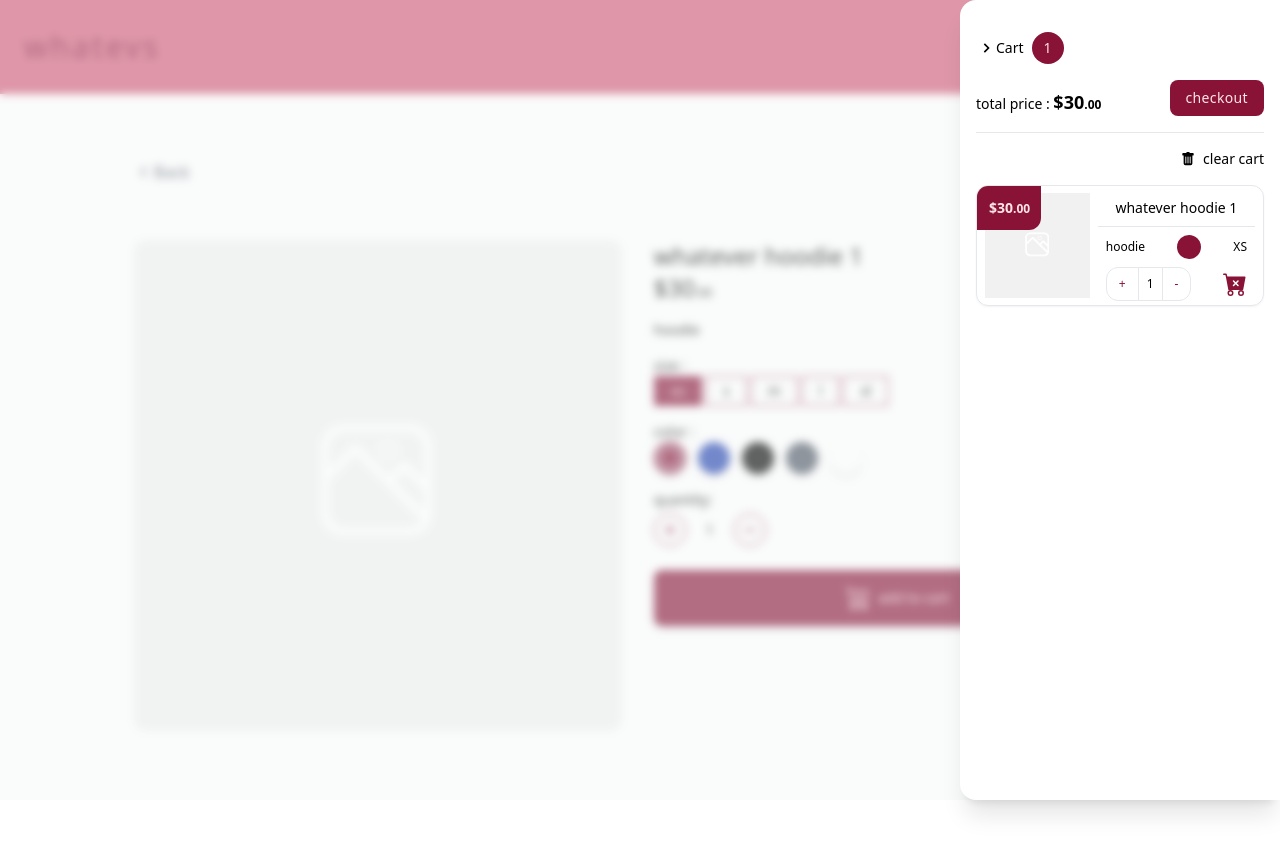
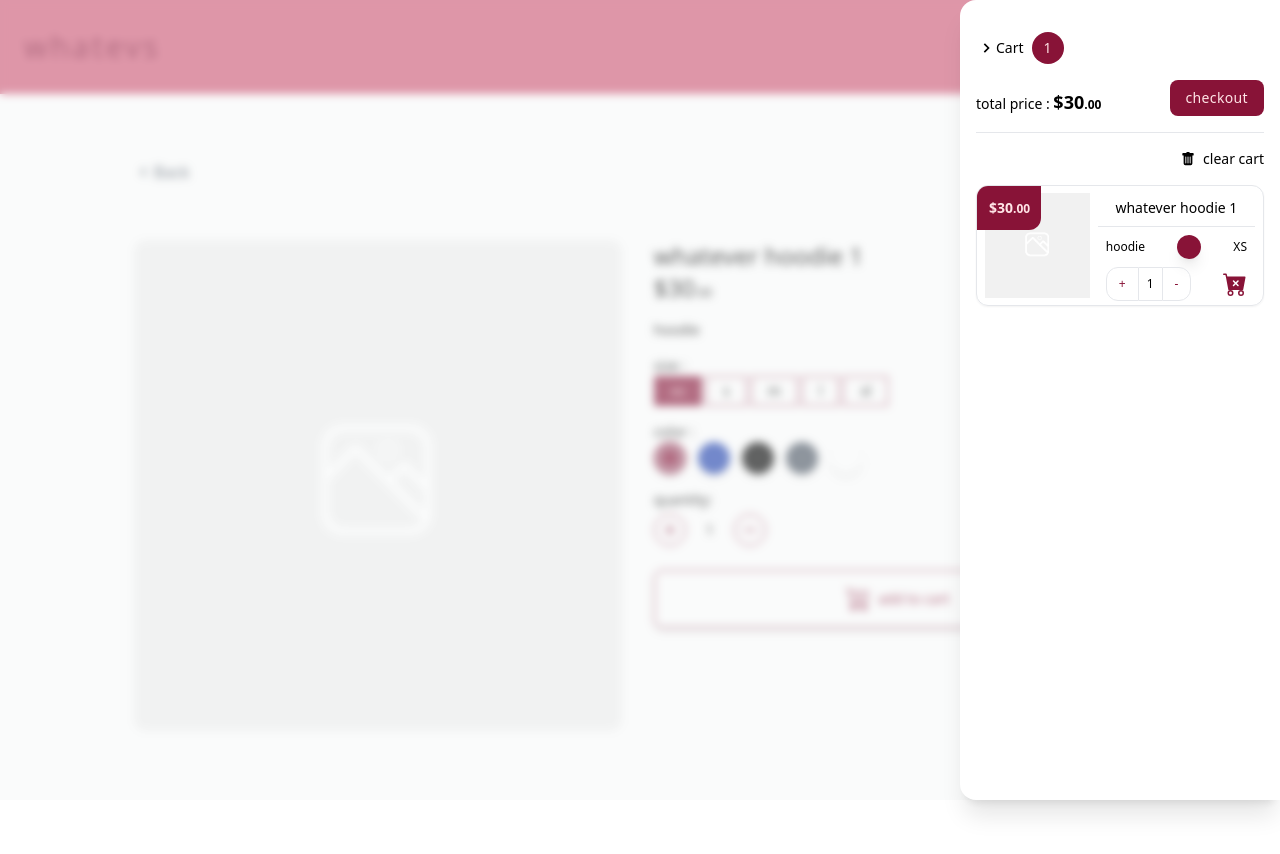
Before and after one commit to megatronhehe/ecommerce-website, a React (Vite) app: page /categories/0 in a window 1280 px wide. Both pictures are taken after a click on the button "add to cart". Shown: the top 854 px of the page. Built offline with nearby package versions, Linux system fonts and the light colour scheme; some icons are missing.

Commit message:
fix: animation on cart

```diff
--- a/src/components/CartPopout.jsx
+++ b/src/components/CartPopout.jsx
@@ -59,7 +59,7 @@ const CartPopout = ({ setToggleCart }) => {
 
 				<div className="flex items-center justify-between gap-4 p-2">
 					<p>{item.type}</p>
-					<p className={`bg-${item.color} w-6 h-6 rounded-full`}></p>
+					<p className={`bg-${item.color} w-6 h-6 rounded-full shadow-lg`}></p>
 					<p>{item.size.toUpperCase()}</p>
 				</div>
 
@@ -144,9 +144,10 @@ const CartPopout = ({ setToggleCart }) => {
 					</Link>
 				</div>
 
-				<AnimatePresence>
-					{cart.length > 0 && (
+				<AnimatePresence mode="wait">
+					{cart.length > 0 ? (
 						<motion.div
+							key={cart.length > 0}
 							initial={{ opacity: 0 }}
 							animate={{ opacity: 1 }}
 							exit={{ opacity: 0 }}
@@ -163,6 +164,15 @@ const CartPopout = ({ setToggleCart }) => {
 								<AnimatePresence>{itemsInCartElement}</AnimatePresence>
 							</div>
 						</motion.div>
+					) : (
+						<motion.p
+							initial={{ opacity: 0 }}
+							animate={{ opacity: 1 }}
+							exit={{ opacity: 0 }}
+							className="w-full mt-40 text-center text-gray-300"
+						>
+							your cart is empty!
+						</motion.p>
 					)}
 				</AnimatePresence>
 			</motion.div>
--- a/src/pages/ProductDetails/ProductDetails.jsx
+++ b/src/pages/ProductDetails/ProductDetails.jsx
@@ -114,7 +114,7 @@ const ProductDetails = ({ setToggleCart }) => {
 							addToCart(thisProductData);
 							setToggleCart(true);
 						}}
-						className="flex items-center justify-center w-full gap-2 py-4 mt-6 text-sm rounded-lg shadow-md text-rose-100 bg-rose-900"
+						className="flex items-center justify-center w-full gap-2 py-4 mt-6 text-sm bg-white border rounded-lg shadow-md text-rose-900 border-rose-900 hover:bg-rose-900 hover:text-white"
 					>
 						<BsCartPlus className="text-2xl" /> add to cart
 					</button>
```
